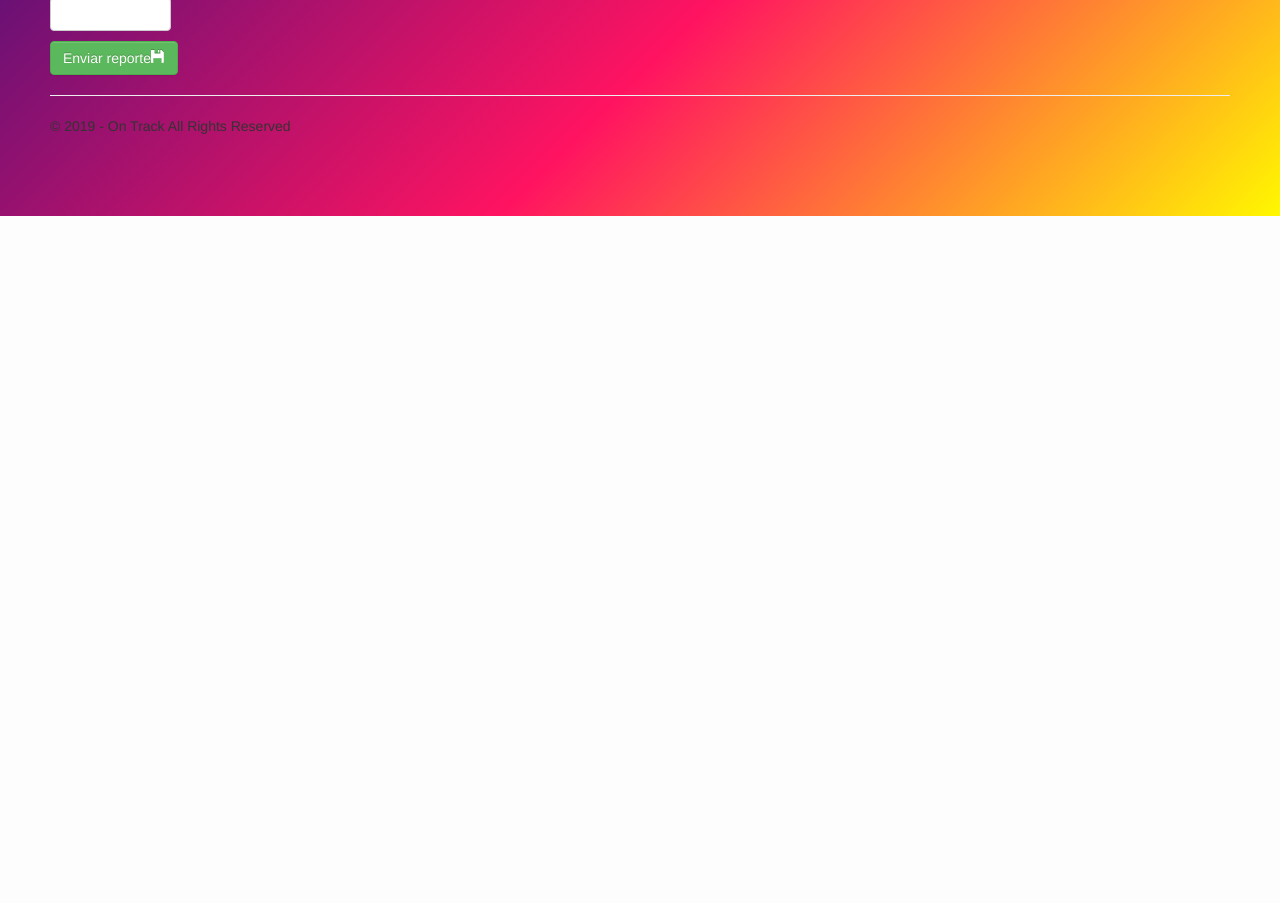
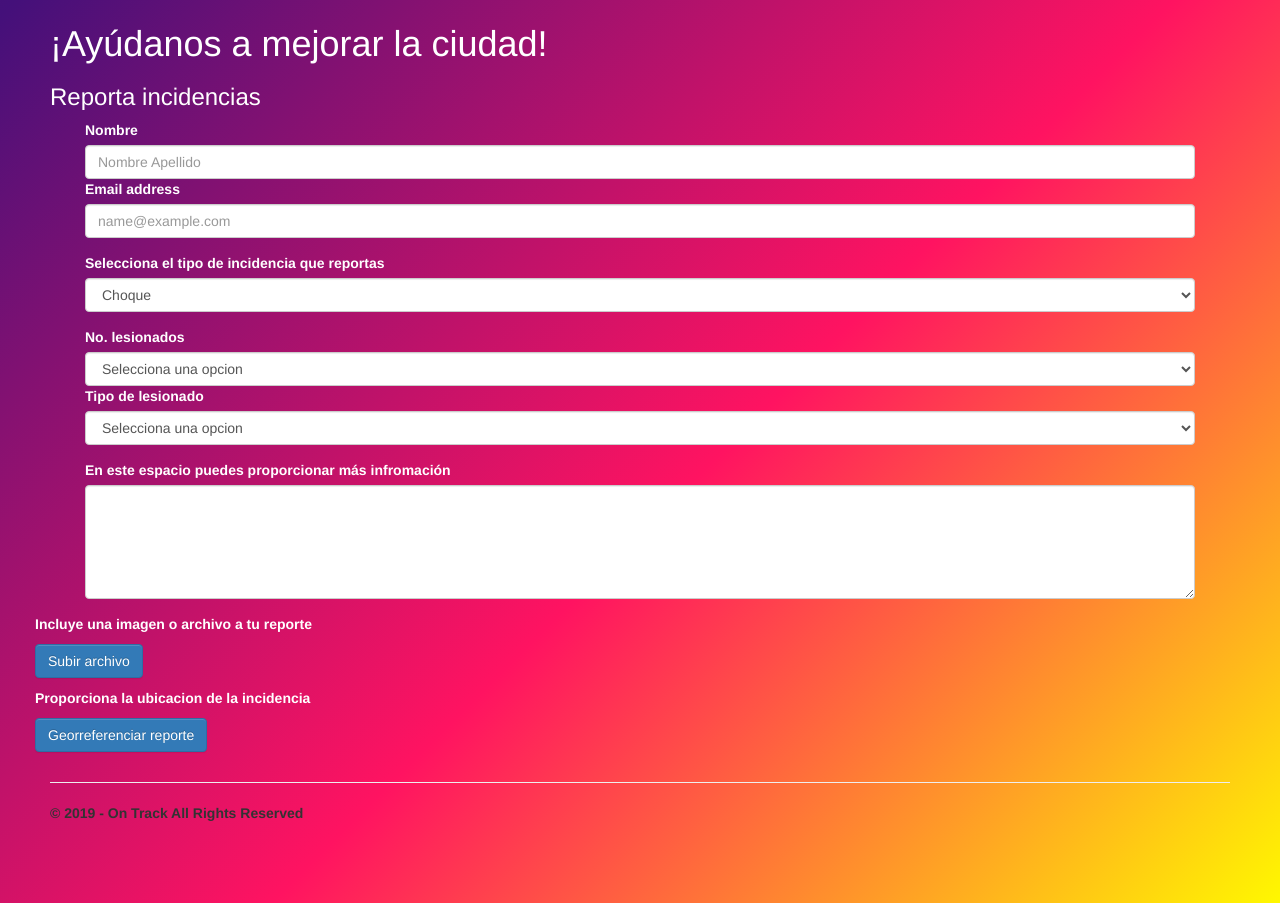
Before and after one commit to brunofelippemm/OnTrack, a Flask app: page /contact in a window 1280 px wide. Shown: the part 871-1774 px from the top of the page. Before the commit the page ends 1087 px from the top, so only its background shows below. Run offline with Flask 2, Linux system fonts and the light colour scheme; some libraries are stand-ins or nearby versions.

Commit message:
Add files via upload

```diff
--- a/templates/contact.html
+++ b/templates/contact.html
@@ -19,91 +19,100 @@
     integrity="sha384-JjSmVgyd0p3pXB1rRibZUAYoIIy6OrQ6VrjIEaFf/nJGzIxFDsf4x0xIM+B07jRM"
     crossorigin="anonymous"></script>
 
+<body>
     <div class="video-header wrap">
-    <div class="fullscreen-video-wrap">
-        <video src=http://mrm.mx/recursos/videos/mrm_back.mp4 " playsinline=" playsinline " autoplay="
-            autoplay " muted=" muted " loop=" loop "
+
+<div class="video-header-wrap" style="background-color:linear-gradient(-225deg, #231557 0%, #44107A 29%, #FF1361 67%, #FFF800 100%)">
+    <div class="fullscreen-video-wrap" color="blue" >
+        <video top="50" width="1250" height="800" id=video, src=http://mrm.mx/recursos/videos/mrm_back.mp4 " playsinline=" playsinline " autoplay="
+            autoplay " muted=" muted " loop=" loop
             type=" video/mp4 "> </video>
     </div>
-    <div class=" header-overlay ">
-        <div class=" header-content ">
-            <h1 data-splitting>¡Ayúdanos a mejorar la ciudad!</h1>
-            <h3>Reporta incidencias</h3>
+    <div class="header-overlay"  width="1000" height="200" background-color="linear-gradient(-225deg, #231557 0%, #44107A 29%, #FF1361 67%, #FFF800 100%)";>
+
+            <h1 data-splitting style="color:white;">¡Ayúdanos a mejorar la ciudad!</h1>
+            <h3 font style="color:white;">Reporta incidencias</h3>
         </div>
     </div>
 </div>
 <div class=" container-styles">
-            <div class="row">
-                <div class="col-sm-6">
-                    <label>Nombre</label>
-                    <input type="text " class="form-control">
+ <form>
+  <div class="form-group">
+    <label for="FormControlInput1"style="color:white;">Nombre</label>
+    <input type="email" class="form-control" id="exampleFormControlInput1" placeholder="Nombre Apellido">
+    <label for="FormControlInput1"style="color:white;">Email address</label>
+    <input type="email" class="form-control" id="exampleFormControlInput1" placeholder="name@example.com">
   </div>
-                <div class="col-sm-4">
-                    <label>Tipo de incidencia</label>
-                    <select class="form-control">
-                        <option value="0 ">Selecciona una opcion</option>
+  <div class="form-group">
+    <label for="exampleFormControlSelect1"style="color:white;">Selecciona el tipo de incidencia que reportas</label>
+    <select class="form-control" id="exampleFormControlSelect1">
+      <optionstyle="color:white;">Selecciona una opcion</option>
       <option>Choque</option>
       <option>Atropellamiento</option>
+      <option>Invasión de ciclovía</option>
+      <option>Invasión de banqueta</option>
        <option>Volcadura</option>
-                        <option>Invación de ciclovía</option>
     </select>
-                    <input type="text" class="form-control">
-                </div>
-            </div>
-            <div class="row">
-                <div class="col-sm-12">
-                    <label>Comentarios sobre el reporte</label>
-                    <textarea class="form-control" rows="5 " id="comment "></textarea>
-                    <br>
-                    <br>
-                </div>
-                <div class="checkbox">
-                    <label>Selecciona el tipo de lesionado </label>
-                    <label class="checkbox-inline "><input type="checkbox " value="0 "> Ciclista</label>
-                    <label class="checkbox-inline "><input type="checkbox " value="1 "> Peatón</label>
-                    <label class="checkbox-inline "><input type="checkbox " value="2 "> Conductor o pasajero</label>
   </div>
   <div class="form-group">
-                    <label for="sel1 ">No. total de lesionados:</label>
-                    <select class="form-control " id="sel1 ">
+    <label for="exampleFormControlSelect2"style="color:white;">No. lesionados</label>
+    <select class="form-control" id="exampleFormControlSelect1">
+      <option>Selecciona una opcion</option>
+      <option>Ninguno</option>
       <option>1</option>
       <option>2</option>
       <option>3</option>
     <option>4</option>
+    <option>4</option>
+    </select>
+  <label for="exampleFormControlSelect1"style="color:white;">Tipo de lesionado</label>
+    <select class="form-control" id="exampleFormControlSelect1">
+      <option>Selecciona una opcion</option>
+      <option>Ciclista</option>
+      <option>Peatón</option>
+      <option>Conductor</option>
+      <option>Pasajero</option>
    </select>
   </div>
-                <div class="col-sm-3">
+  <div class="form-group">
+    <label for="exampleFormControlTextarea1"style="color:white;">En este espacio puedes proporcionar más infromación</label>
+    <textarea class="form-control" id="exampleFormControlTextarea1" rows="5"></textarea>
+  </div>
+
   <div class="row">
-                        <div class="col-sm-6 ">
-                            <form class="md-form ">
-                                <div class="file-field big ">
-                                    <a class="btn-floating btn-lg amber darken-2 mt-0 float-left ">
-                                        <i class="fas fa-cloud-upload-alt " aria-hidden="true "></i>
-                                        <input type="file " multiple>
-                                    </a>
-                                    <div class="file-path-wrapper ">
-                                        <input class="file-path validate " type="text "
-                                            placeholder="Upload one or more files ">
-                                    </div>
-                                </div>
+
+    <div class="imagePreview"></div>
+<p style="color:white;"><b>Incluye una imagen o archivo a tu reporte<b> <p>
+<label class="btn btn-primary">Subir archivo <input type="file" class="uploadFile img" value="Upload Photo" style="width: 0px;height: 0px;overflow: hidden;">
+				</label>
+<p style="color:white;"><b>Proporciona la ubicacion de la incidencia<b></p>
+
+<button type="button" class="btn btn-primary" onclick="getLocation()">Georreferenciar reporte</button>
+
+<p id="demo"></p>
+
+<script>
+var x = document.getElementById("demo");
+
+function getLocation() {
+  if (navigator.geolocation) {
+    navigator.geolocation.watchPosition(showPosition);
+  } else {
+    x.innerHTML = "Geolocation is not supported by this browser.";
+  }
+}
+
+function showPosition(position) {
+    x.innerHTML="Latitude: " + position.coords.latitude +
+    "<br>Longitude: " + position.coords.longitude;
+}
+</script>
   </form>
-                            <form action="/upload" method="POST " enctype="multipart/form-data ">
-                                <label>Sube una fotografía</label>
-                                <input type="file " name="archivo " class="form-control ">
-                                <p> </p>
-                                <input type="submit " class="form-control ">
-                                <p> </p>
-                            </form>
-                        </div>
-                    </div>
-                    <div class="row ">
-                        <div class="col-sm-6 ">
-                            <button class="btn btn-success ">Enviar reporte<span
-                                    class="glyphicon glyphicon-floppy-disk "></span></button>
              </div>
             </div>
         </div>
     </div>
 </div>
 
+
     {% endblock %}
```
Also changed, not shown: templates/about.html (+39 -8 lines), templates/graphs.html (+51 -0 lines). Lines whose indentation alone changed are shown as unchanged.
